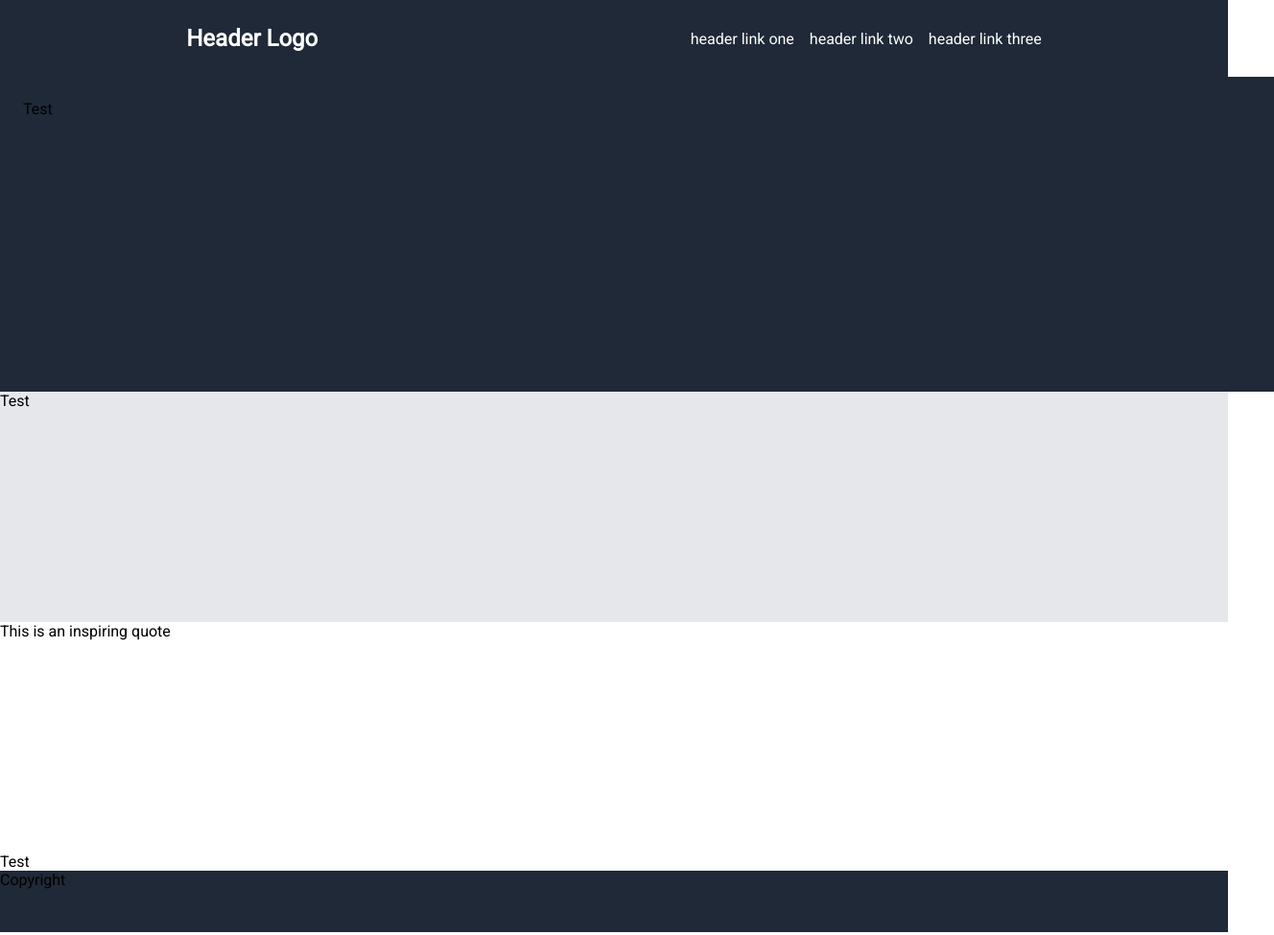
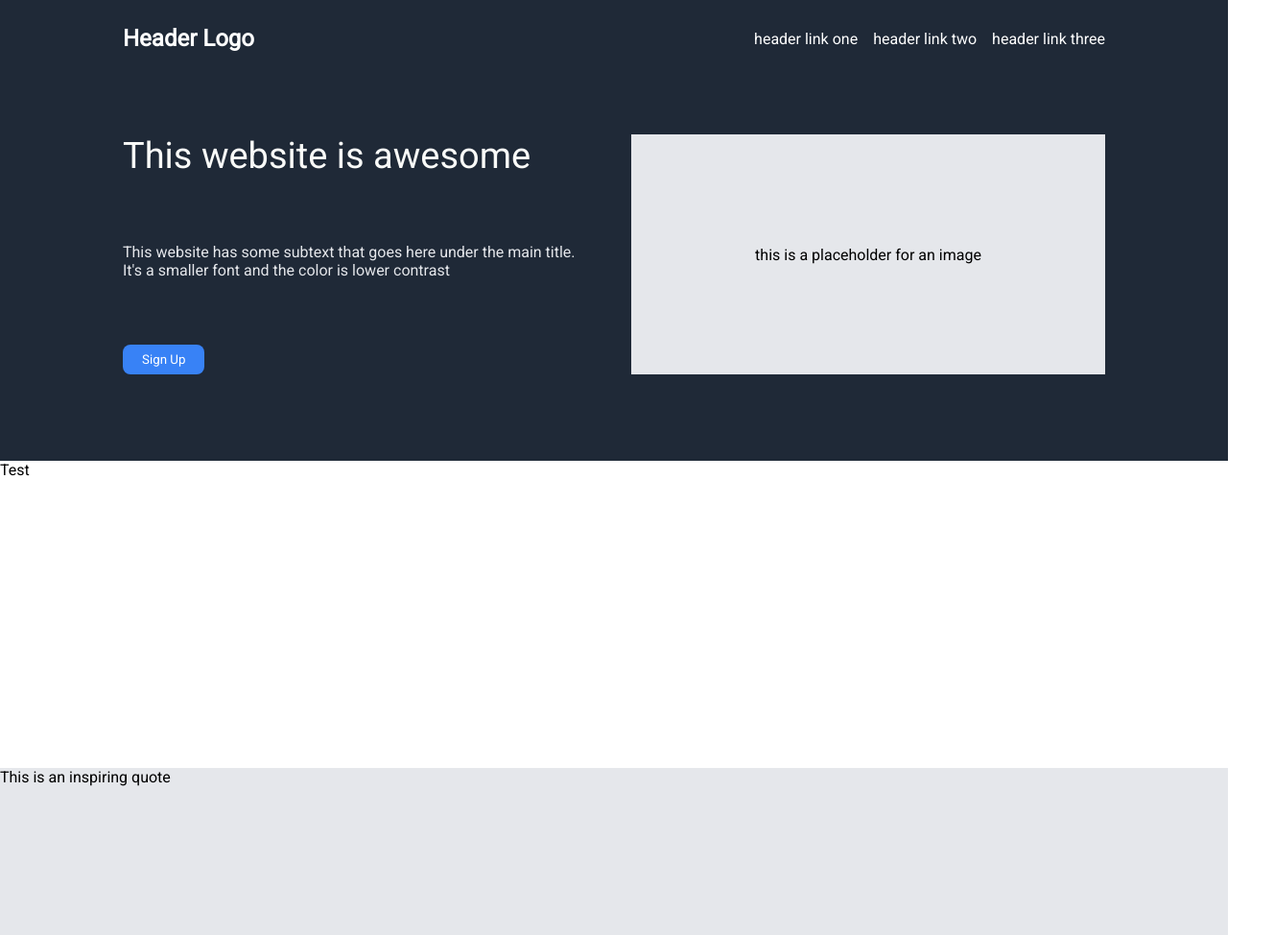
Before and after one commit to ferrarib/odin-landing-page, a plain HTML site: page index.html in a window 1280 px wide. Shown: the top 974 px of the page at 96% size, 1328 px wide, since content can reach past the window. Drawn offline with Linux system fonts and the light colour scheme.

Commit message:
Finished another section of landing page - Section 1

```diff
--- a/index.css
+++ b/index.css
@@ -30,7 +30,8 @@ body > * {
 
 .nav {
     display: flex;
-    justify-content: space-around;
+    justify-content: space-between;
+    padding: 0 10vw;
 }
 
 .nav > * {
@@ -46,20 +47,70 @@ ul {
 }
 
 .section1 {
-    padding: 24px;
-    height: 35vh;
+    height: 50vh;
     display: flex;
+    justify-content: center;
+    align-items: center;
+    padding: 60px 10vw 90px 10vw;
+    box-sizing: border-box;
+    gap: 36px;
+}
 
+.left, .right {
+    display: flex;
+    width: 50%;
+    height: 100%;
+}
+
+.left {
+    flex-direction: column;
+    justify-content: space-between;
+    align-items:flex-start;
+}
+
+.big-text {
+    font-size: 38px;
+    font-weight: extra-bold;
+    color: #f9faf8;
+}
+
+.small-text {
+    font-size: 16px;
+    color: #e5e7eb;
+}
+
+button {
+    background-color: #3882f6;
+    border: none;
+    border-radius: 8px;
+    padding: 8px 20px;
+    color: white;
+}
+
+button:hover {
+    cursor: pointer;
+}
+
+.right {
+    background-color: #e5e7eb;
+    display: flex;
+    justify-content: center;
+    align-items: center;
 }
 
 .section2 {
-    background-color: #e5e7eb;
-    height: 30vh;
+    height: 40vh;
 }
 
 .section3 {
     height: 30vh;
+    background-color: #e5e7eb;
 }
+
+.section4 {
+    height: 30vh;
+}
+
 
 .footer {
     height: 8vh;
--- a/index.html
+++ b/index.html
@@ -1,14 +1,16 @@
 <!DOCTYPE html>
 <html lang="en">
+
 <head>
     <meta charset="UTF-8">
     <meta name="viewport" content="width=device-width, initial-scale=1.0">
     <title>Landing Page</title>
     <link rel="stylesheet" href="index.css">
     <link rel="preconnect" href="https://fonts.googleapis.com">
-<link rel="preconnect" href="https://fonts.gstatic.com" crossorigin>
-<link href="https://fonts.googleapis.com/css2?family=Roboto&display=swap" rel="stylesheet">
+    <link rel="preconnect" href="https://fonts.gstatic.com" crossorigin>
+    <link href="https://fonts.googleapis.com/css2?family=Roboto&display=swap" rel="stylesheet">
 </head>
+
 <body>
     <div class="header">
         <div class="nav">
@@ -20,10 +22,18 @@
             </ul>
         </div>
     </div>
-    <div class="section1">Test</div>
+    <div class="section1">
+        <div class="left">
+            <div class="big-text">This website is awesome</div>
+            <div class="small-text">This website has some subtext that goes here under the main title. It's a smaller font and the color is lower contrast</div>
+            <button>Sign Up</button>
+        </div>
+        <div class="right">this is a placeholder for an image</div>
+    </div>
     <div class="section2">Test</div>
     <div class="section3">This is an inspiring quote</div>
     <div class="section4">Test</div>
     <div class="footer">Copyright</div>
 </body>
+
 </html>
```
